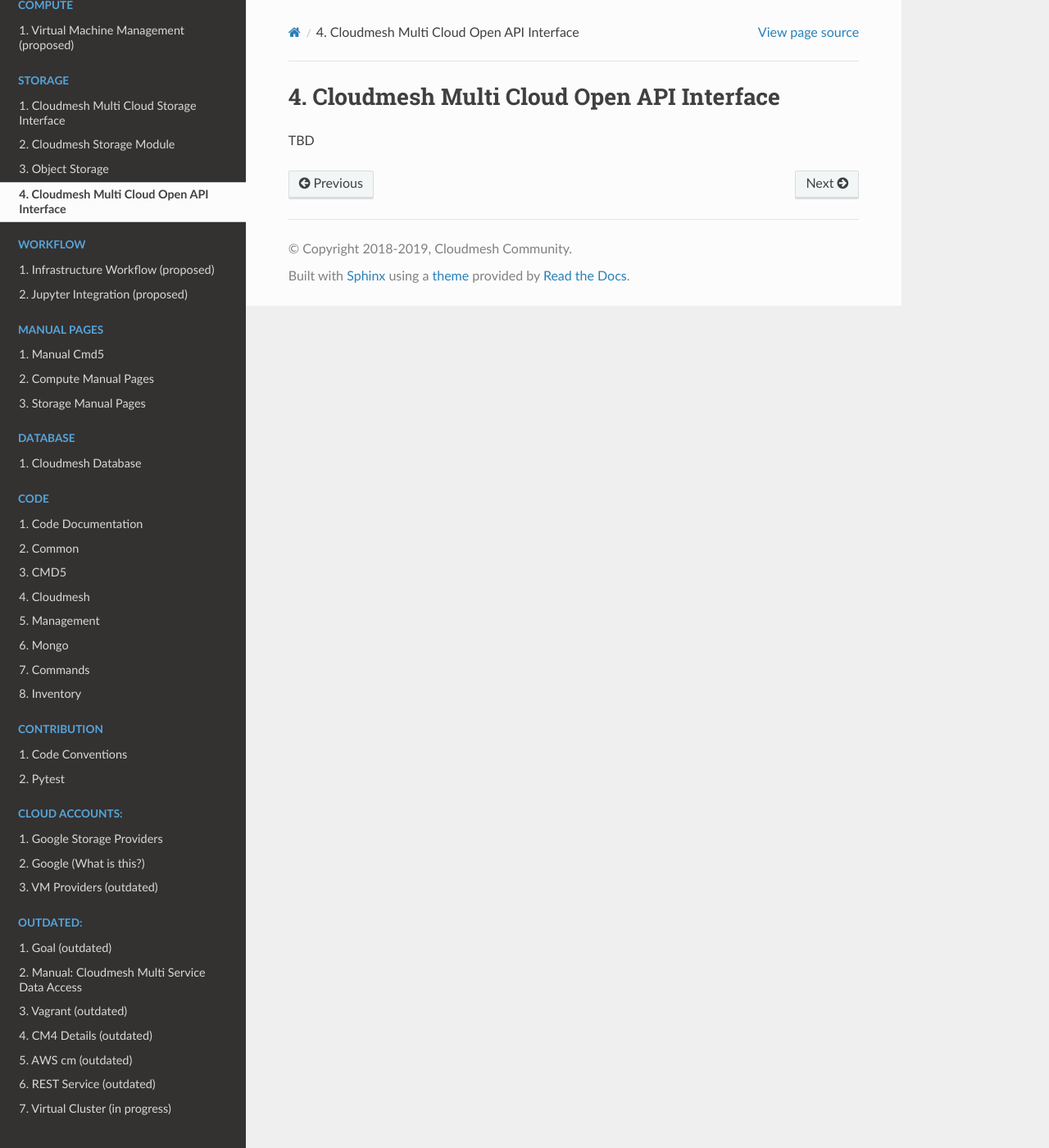
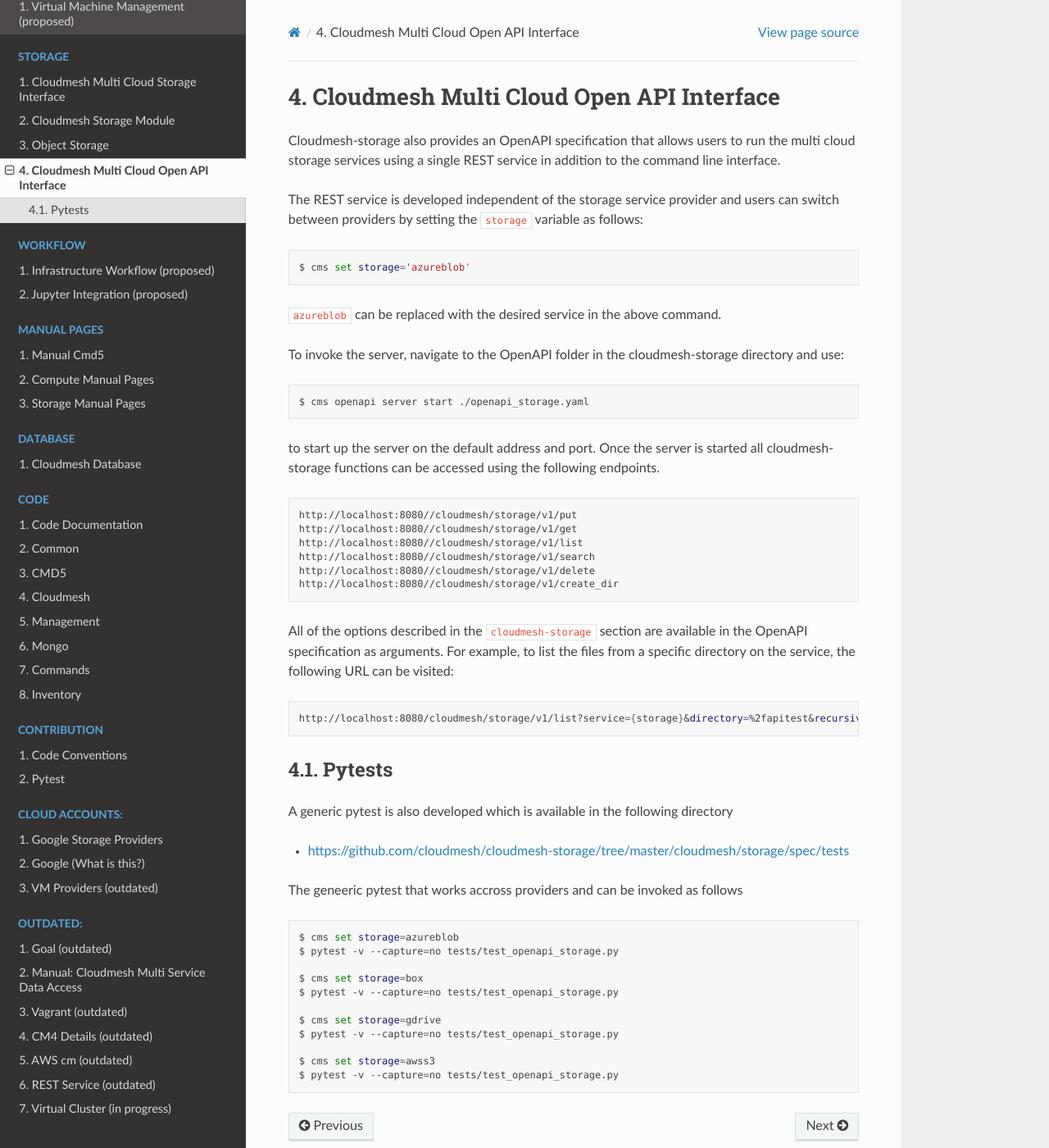
Before and after one commit to xiaoyue10131748/cloudmesh-manual, a Sphinx documentation site: the page built from docs-source/source/README-storage-openapi.md, in a window 1280 px wide and 1400 px high. Shown: the whole window at 82% size. Built offline with Sphinx 7.4.7 and the Read the Docs theme 2.0.0, drawn with Linux system fonts in a browser that asks for light colours; pages that are not in the unit, such as notebooks, are missing from menus.

Commit message:
Update README-storage-openapi.md

````diff
--- a/docs-source/source/README-storage-openapi.md
+++ b/docs-source/source/README-storage-openapi.md
@@ -1,3 +1,66 @@
 # Cloudmesh Multi Cloud Open API Interface
 
-TBD
+Cloudmesh-storage also provides an OpenAPI specification that allows users to
+run the multi cloud storage services using a single REST service in addition
+to the command line interface.
+
+The REST service is developed independent of the storage service provider and
+users can switch between providers by setting the `storage` variable as
+follows:
+
+```bash
+$ cms set storage='azureblob'
+```
+
+`azureblob` can be replaced with the desired service in the above command.
+
+To invoke the server, navigate to the OpenAPI folder in the
+cloudmesh-storage directory and use:
+
+```bash
+$ cms openapi server start ./openapi_storage.yaml
+```
+
+to start up the server on the default address and port. Once the server is
+started all cloudmesh-storage functions can be accessed using the following
+endpoints.
+
+```bash
+http://localhost:8080//cloudmesh/storage/v1/put
+http://localhost:8080//cloudmesh/storage/v1/get
+http://localhost:8080//cloudmesh/storage/v1/list
+http://localhost:8080//cloudmesh/storage/v1/search
+http://localhost:8080//cloudmesh/storage/v1/delete
+http://localhost:8080//cloudmesh/storage/v1/create_dir
+```
+
+All of the options described in the `cloudmesh-storage` section are available
+in the OpenAPI specification as arguments. For example, to list the files
+from a specific directory on the service, the following URL can be visited:
+
+```bash
+http://localhost:8080/cloudmesh/storage/v1/list?service={storage}&directory=%2fapitest&recursive=True
+```
+
+## Pytests
+
+A generic pytest is also developed which is available in the following directory
+
+* <https://github.com/cloudmesh/cloudmesh-storage/tree/master/cloudmesh/storage/spec/tests>
+
+
+The geneeric pytest that works accross providers and can be invoked as follows
+
+```bash
+$ cms set storage=azureblob
+$ pytest -v --capture=no tests/test_openapi_storage.py
+
+$ cms set storage=box
+$ pytest -v --capture=no tests/test_openapi_storage.py
+
+$ cms set storage=gdrive
+$ pytest -v --capture=no tests/test_openapi_storage.py
+
+$ cms set storage=awss3
+$ pytest -v --capture=no tests/test_openapi_storage.py
+```
````
